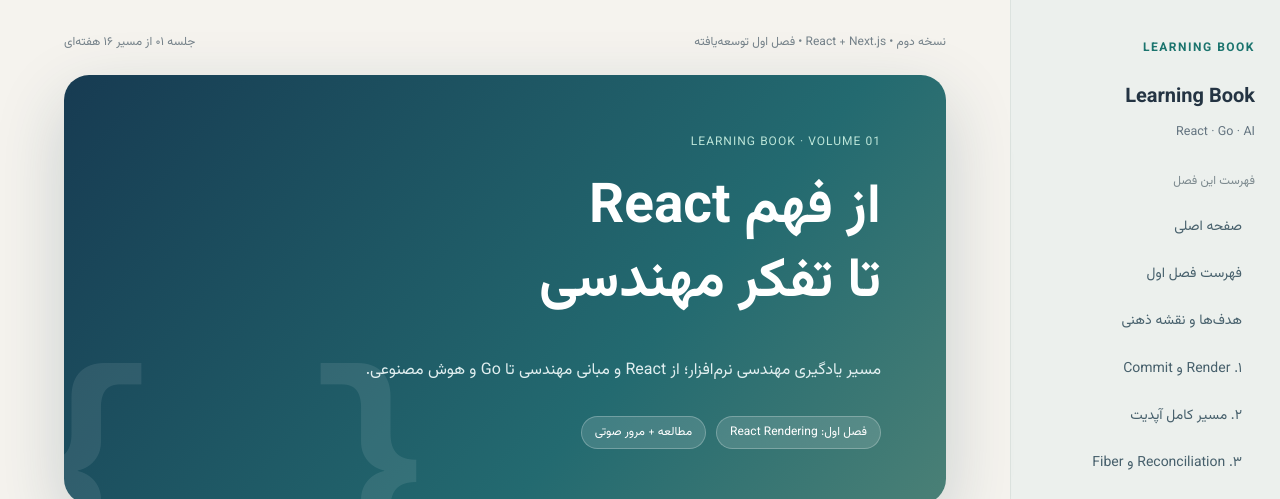
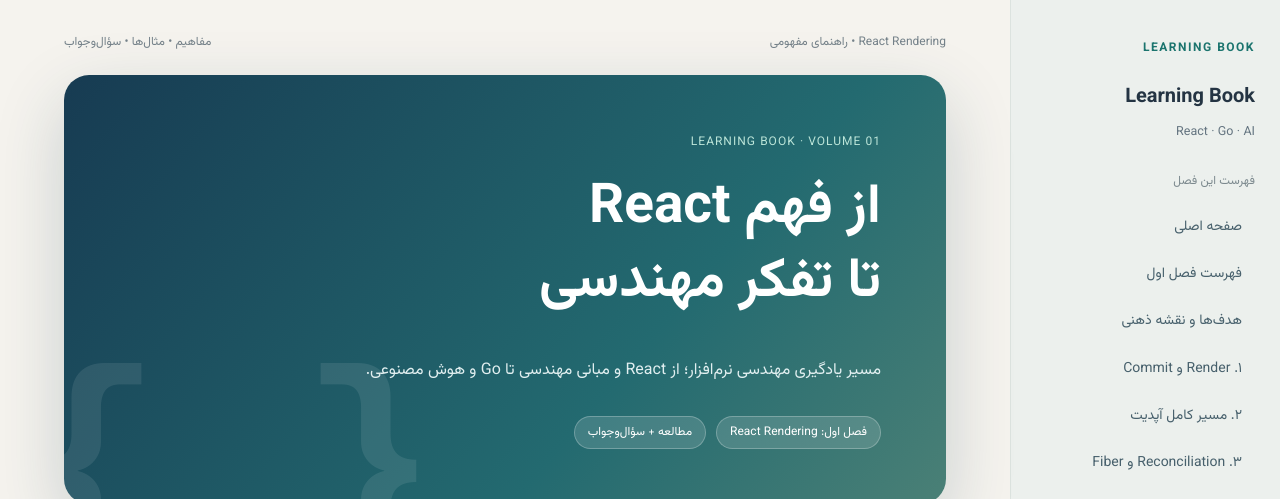
Before and after one commit to hadijaferi/learning-book, a Next.js app: page /learning-book/ in a window 1280 px wide. Shown: the top 499 px of the page. Built offline with nearby package versions, Linux system fonts and the light colour scheme.

Commit message:
Clean public educational content in src/components/book-layout.tsx

```diff
--- a/src/components/book-layout.tsx
+++ b/src/components/book-layout.tsx
@@ -7,12 +7,12 @@
     <div className="layout">
       <Sidebar />
       <main className="content" id="top">
-        <div className="top"><span>نسخه دوم • React + Next.js • فصل اول توسعه‌یافته</span><span>جلسه ۰۱ از مسیر ۱۶ هفته‌ای</span></div>
+        <div className="top"><span>React Rendering • راهنمای مفهومی</span><span>مفاهیم • مثال‌ها • سؤال‌وجواب</span></div>
         <div className="cover">
           <span className="eyebrow">LEARNING BOOK · VOLUME 01</span>
           <h1>از فهم React<br />تا تفکر مهندسی</h1>
           <p>مسیر یادگیری مهندسی نرم‌افزار؛ از React و مبانی مهندسی تا Go و هوش مصنوعی.</p>
-          <div><span className="pill">فصل اول: React Rendering</span><span className="pill">مطالعه + مرور صوتی</span></div>
+          <div><span className="pill">فصل اول: React Rendering</span><span className="pill">مطالعه + سؤال‌وجواب</span></div>
         </div>
         <p className="intro">این مجموعه قرار نیست فقط شامل تعریف‌ها باشد؛ هر فصل اول یک مفهوم را روشن می‌کند، بعد با کد و مثال واقعی آن را جا می‌اندازد و در نهایت، سراغ سؤال‌های مصاحبه می‌رود.</p>
         {chapters.map((chapter) => <ChapterSection key={chapter.id} chapter={chapter} />)}
```
